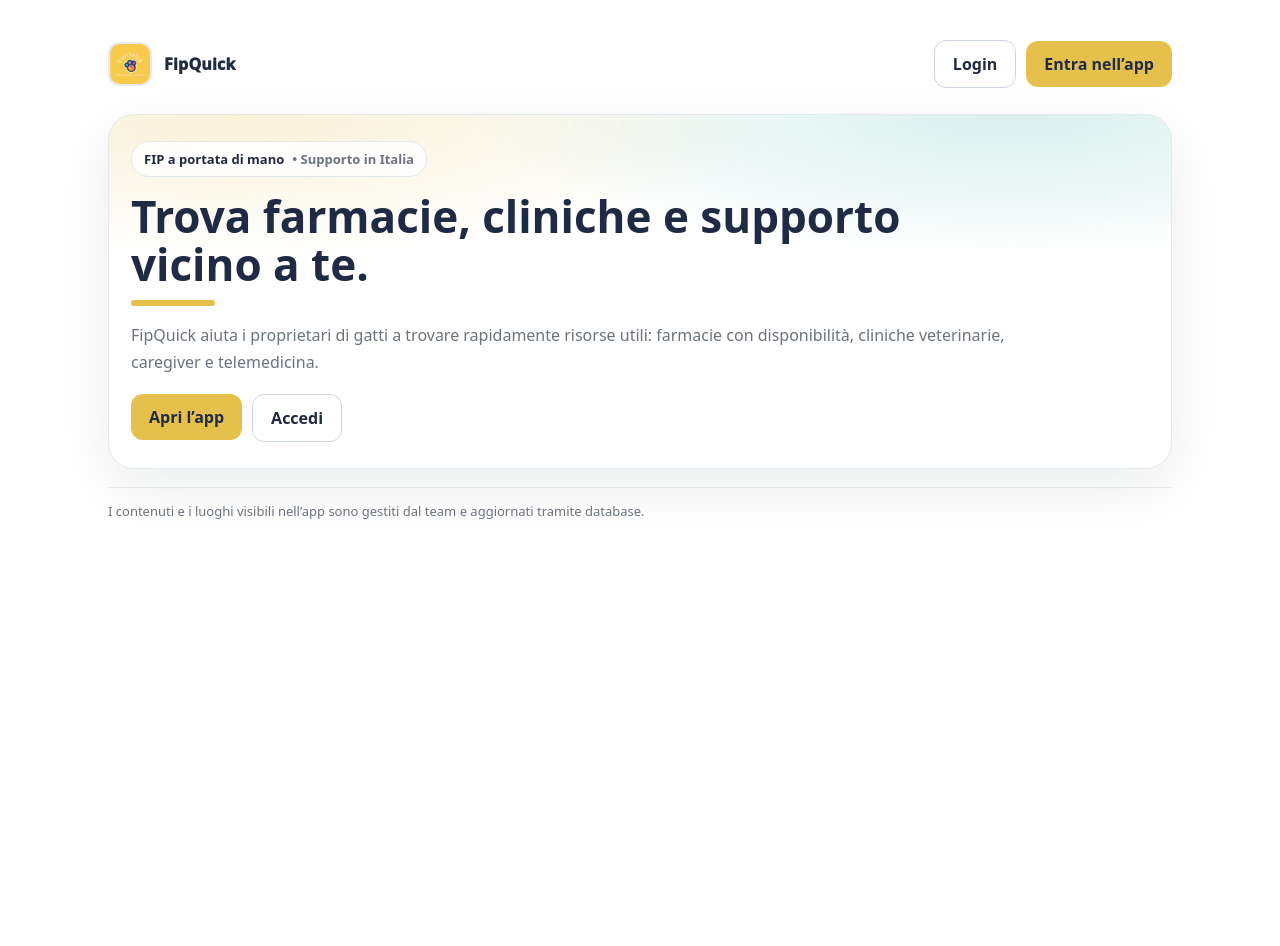
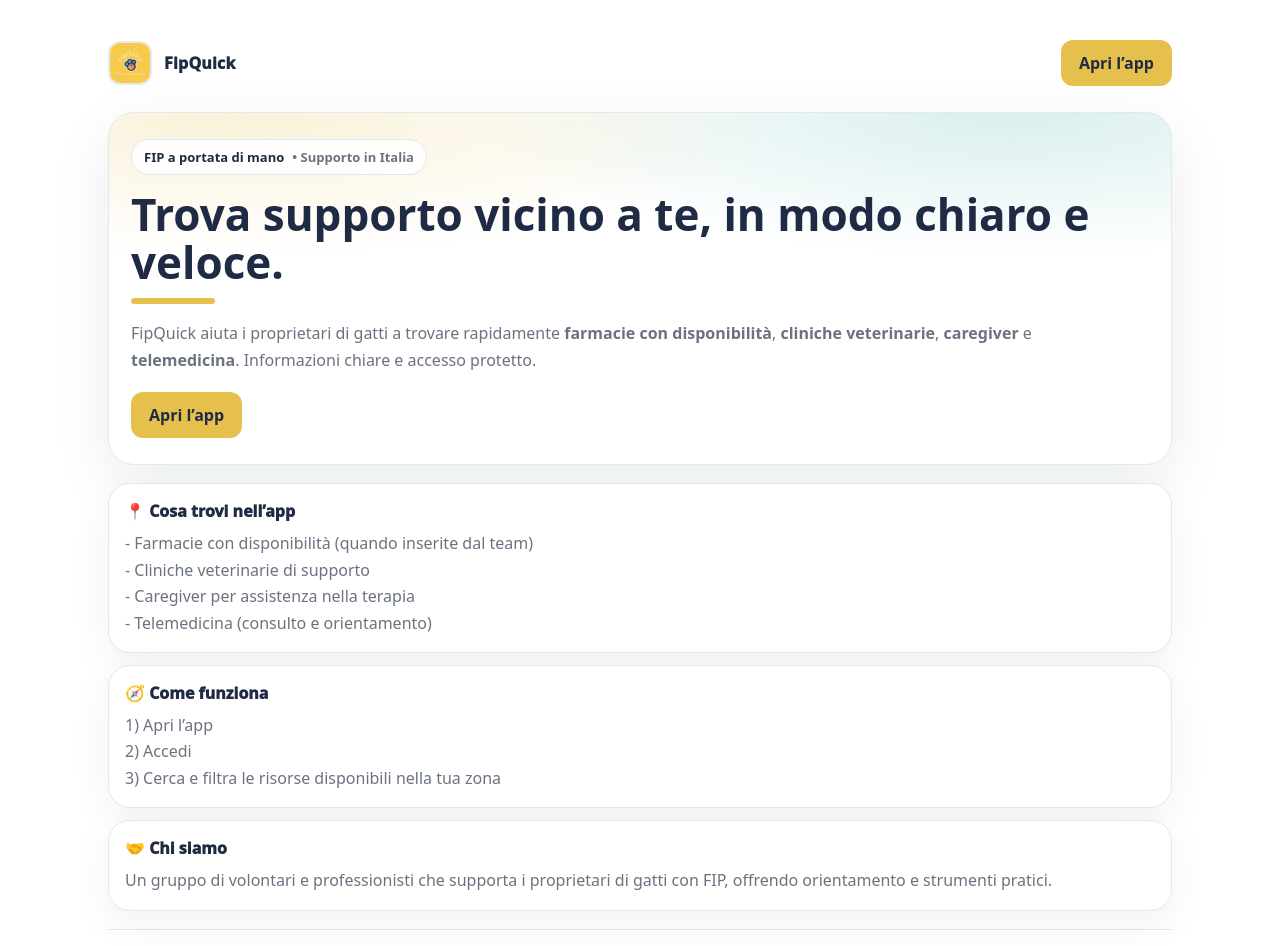
Before and after one commit to farfa82/FipQuick, a Next.js app: page / in a window 1280 px wide. Shown: the top 946 px of the page. Before the commit the page ends 800 px from the top, so only its background shows below. Built offline with nearby package versions, Linux system fonts and the light colour scheme; no server answers.

Commit message:
Update page.tsx

```diff
--- a/src/app/page.tsx
+++ b/src/app/page.tsx
@@ -1,9 +1,35 @@
+"use client";
+
 import Link from "next/link";
+import { useEffect, useState } from "react";
+import { supabase } from "@/lib/supabase";
 
 export default function Page() {
+  const [isAuthed, setIsAuthed] = useState(false);
+
+  useEffect(() => {
+    let unsub: { data: { subscription: { unsubscribe: () => void } } } | null = null;
+
+    async function init() {
+      const { data } = await supabase.auth.getSession();
+      setIsAuthed(!!data.session);
+
+      unsub = supabase.auth.onAuthStateChange((_event, session) => {
+        setIsAuthed(!!session);
+      });
+    }
+
+    init();
+
+    return () => {
+      unsub?.data.subscription.unsubscribe();
+    };
+  }, []);
+
   return (
     <main style={{ background: "var(--bg)", padding: "40px 0 70px" }}>
       <div className="container">
+        {/* Header semplice */}
         <header
           style={{
             display: "flex",
@@ -28,16 +54,13 @@
             <div style={{ fontWeight: 950, letterSpacing: 0.2 }}>FipQuick</div>
           </Link>
 
-          <nav style={{ display: "flex", alignItems: "center", gap: 10 }}>
-            <Link href="/login">
-              <button className="btn-secondary">Login</button>
-            </Link>
-            <Link href="/app">
-              <button className="btn-primary">Entra nell’app</button>
-            </Link>
-          </nav>
+          {/* CTA unica */}
+          <Link href="/app">
+            <button className="btn-primary">{isAuthed ? "Vai all’app" : "Apri l’app"}</button>
+          </Link>
         </header>
 
+        {/* Hero */}
         <section
           style={{
             marginTop: 26,
@@ -49,7 +72,7 @@
             boxShadow: "0 18px 60px rgba(15,23,42,0.08)",
           }}
         >
-          <div style={{ maxWidth: 900 }}>
+          <div style={{ maxWidth: 980 }}>
             <div
               style={{
                 display: "inline-flex",
@@ -68,7 +91,7 @@
             </div>
 
             <h1 style={{ margin: "16px 0 10px", fontSize: 44, lineHeight: 1.08 }}>
-              Trova farmacie, cliniche e supporto vicino a te.
+              Trova supporto vicino a te, in modo chiaro e veloce.
             </h1>
 
             <div
@@ -82,24 +105,53 @@
             />
 
             <p style={{ margin: 0, color: "var(--text-muted)", fontSize: 16, lineHeight: 1.7 }}>
-              FipQuick aiuta i proprietari di gatti a trovare rapidamente risorse utili:
-              farmacie con disponibilità, cliniche veterinarie, caregiver e telemedicina.
+              FipQuick aiuta i proprietari di gatti a trovare rapidamente{" "}
+              <strong>farmacie con disponibilità</strong>, <strong>cliniche veterinarie</strong>,
+              <strong> caregiver</strong> e <strong>telemedicina</strong>. Informazioni chiare e
+              accesso protetto.
             </p>
 
-            <div style={{ marginTop: 18, display: "flex", gap: 10, flexWrap: "wrap" }}>
+            <div style={{ marginTop: 18 }}>
               <Link href="/app">
-                <button className="btn-primary">Apri l’app</button>
+                <button className="btn-primary">{isAuthed ? "Vai all’app" : "Apri l’app"}</button>
               </Link>
-              <Link href="/login">
-                <button className="btn-secondary">Accedi</button>
-              </Link>
+            </div>
+          </div>
+        </section>
+
+        {/* Sezioni base (testi bozza, poi li rifiniamo) */}
+        <section style={{ marginTop: 18, display: "grid", gap: 12 }}>
+          <div className="card" style={{ padding: 16, borderRadius: 22 }}>
+            <div style={{ fontWeight: 950 }}>📍 Cosa trovi nell’app</div>
+            <div style={{ color: "var(--text-muted)", marginTop: 8, lineHeight: 1.65 }}>
+              - Farmacie con disponibilità (quando inserite dal team)<br />
+              - Cliniche veterinarie di supporto<br />
+              - Caregiver per assistenza nella terapia<br />
+              - Telemedicina (consulto e orientamento)
+            </div>
+          </div>
+
+          <div className="card" style={{ padding: 16, borderRadius: 22 }}>
+            <div style={{ fontWeight: 950 }}>🧭 Come funziona</div>
+            <div style={{ color: "var(--text-muted)", marginTop: 8, lineHeight: 1.65 }}>
+              1) Apri l’app<br />
+              2) Accedi<br />
+              3) Cerca e filtra le risorse disponibili nella tua zona
+            </div>
+          </div>
+
+          <div className="card" style={{ padding: 16, borderRadius: 22 }}>
+            <div style={{ fontWeight: 950 }}>🤝 Chi siamo</div>
+            <div style={{ color: "var(--text-muted)", marginTop: 8, lineHeight: 1.65 }}>
+              Un gruppo di volontari e professionisti che supporta i proprietari di gatti con FIP,
+              offrendo orientamento e strumenti pratici.
             </div>
           </div>
         </section>
 
         <footer style={{ marginTop: 18, color: "var(--text-muted)", fontSize: 13 }}>
           <div style={{ borderTop: "1px solid var(--border)", paddingTop: 14 }}>
-            I contenuti e i luoghi visibili nell’app sono gestiti dal team e aggiornati tramite database.
+            Le informazioni presenti nell’app vengono aggiornate dal team tramite database.
           </div>
         </footer>
       </div>
```
